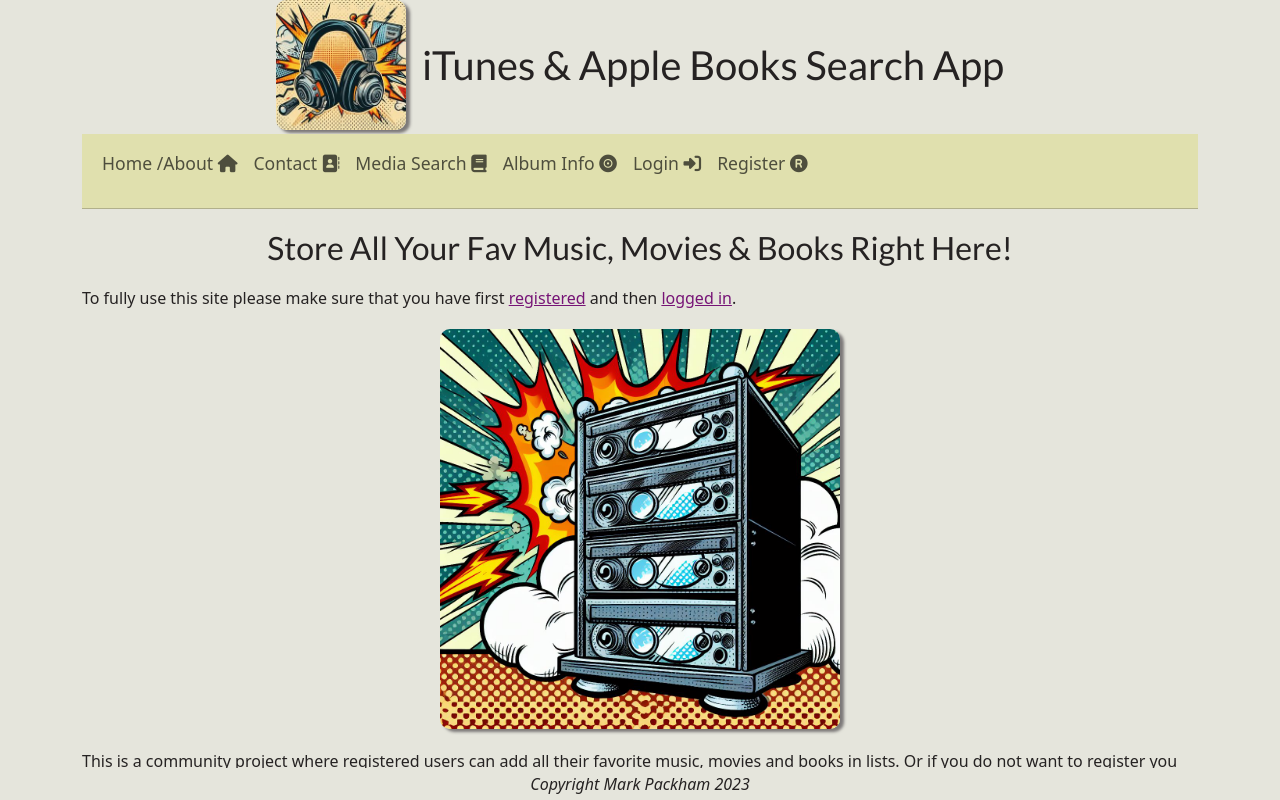
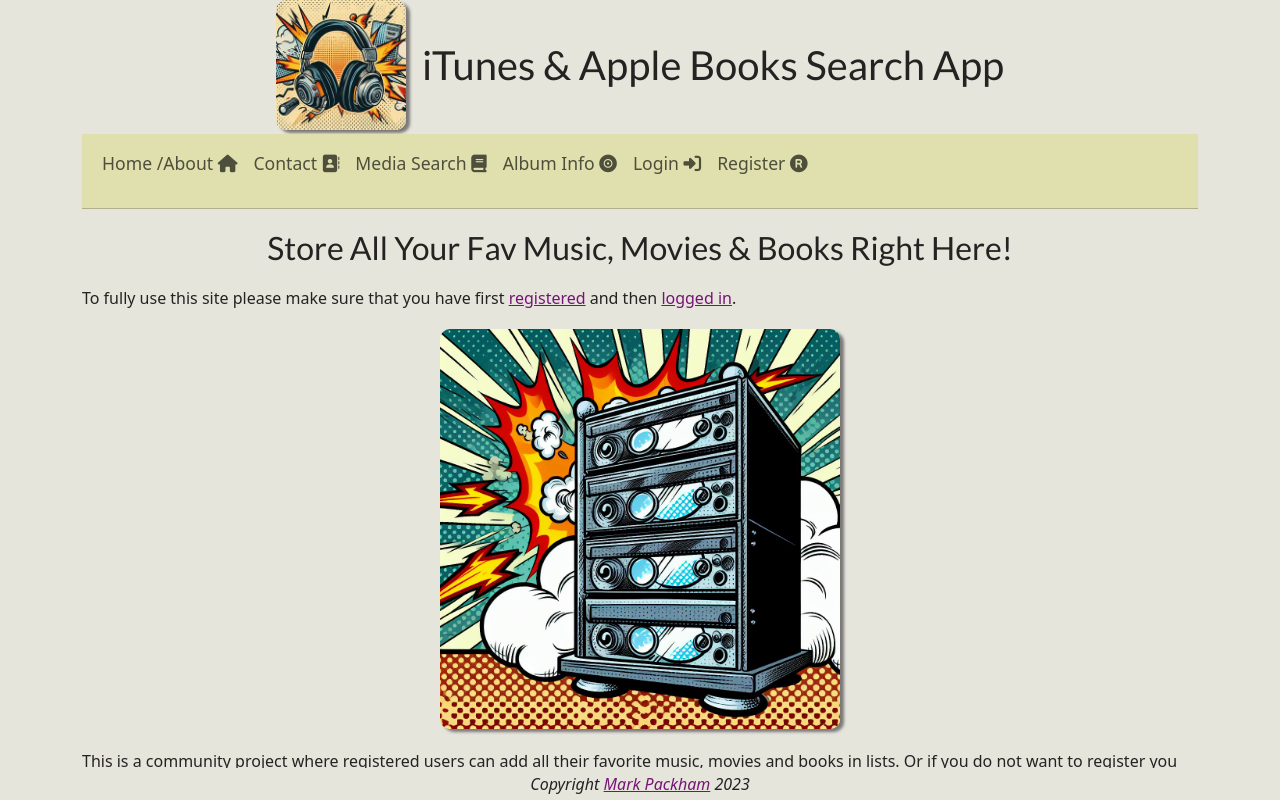
Before and after one commit to markpackham/HyperionReactExpressFaviTunesCapstoneProject, a React (Vite) app in the folder frontend/: page / in a window 1280 px wide. Shown: the top 800 px of the page. Built offline with nearby package versions, Linux system fonts and the light colour scheme.

Commit message:
Add Github link in footer

```diff
--- a/frontend/src/components/sitewide/FooterSitewide.jsx
+++ b/frontend/src/components/sitewide/FooterSitewide.jsx
@@ -1,10 +1,20 @@
+import { Link } from "react-router-dom";
+
 const FooterSitewide = () => {
   const currentYear = new Date(Date.now());
 
   return (
     <footer className="sticky-bottom">
       <p id="footerCopyright" className="fst-italic">
-        Copyright Mark Packham {currentYear.getFullYear()}
+        Copyright{" "}
+        <Link
+          to="https://github.com/markpackham"
+          target="_blank"
+          rel="noopener noreferrer"
+        >
+          Mark Packham
+        </Link>{" "}
+        {currentYear.getFullYear()}
       </p>
     </footer>
   );
```
